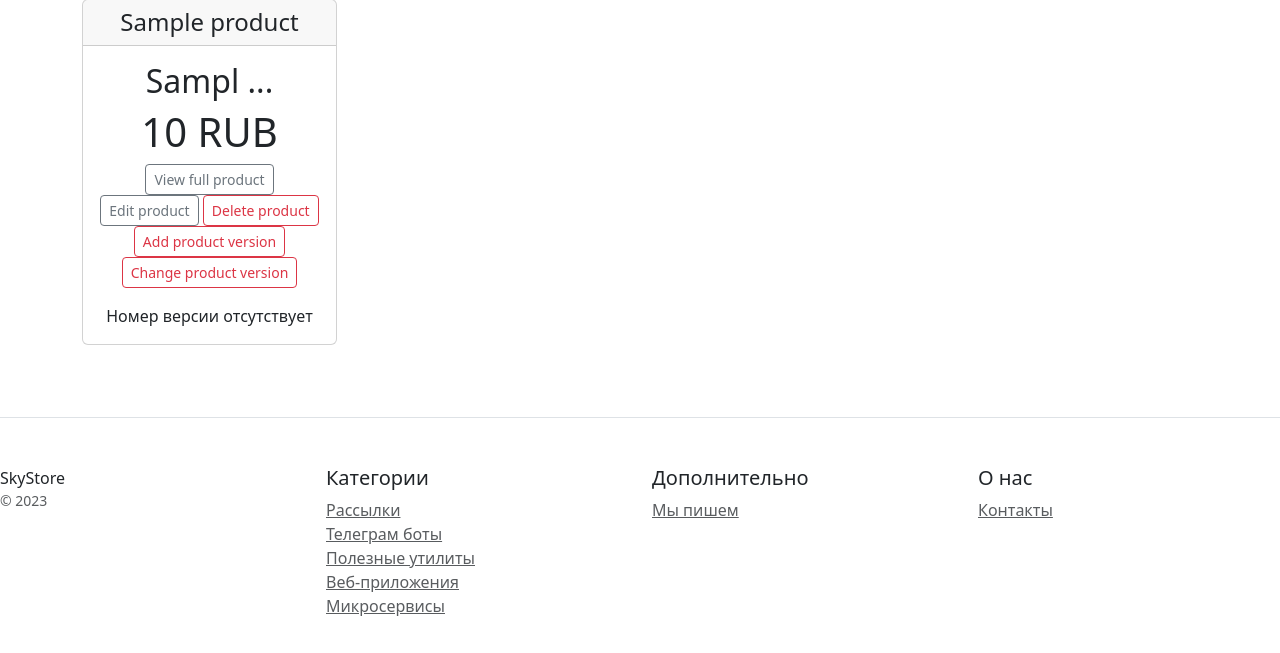
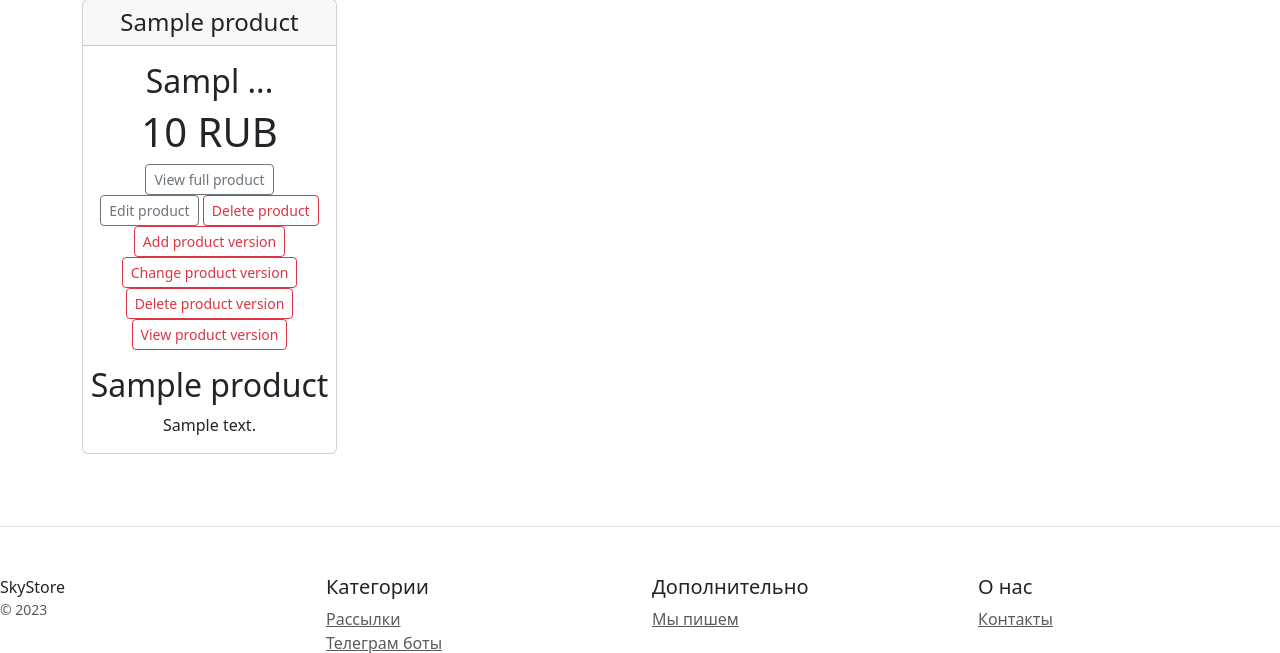
Before and after one commit to kooken/catalog, a Django app: page / in a window 1280 px wide. Shown: the part 258-911 px from the top of the page. Before the commit the page ends 874 px from the top, so only its background shows below. Run offline with Django 5.2, Linux system fonts and the light colour scheme; tables that the repository leaves empty hold one stand-in row (values such as "Sample post"); data that the repository does not hold is empty.

Commit message:
trying to fix versions 1.0

```diff
--- a/main/templates/main/product_list.html
+++ b/main/templates/main/product_list.html
@@ -20,17 +20,21 @@
                    class="btn btn-sm btn-outline-secondary">Edit product</a>
                 <a href="{% url 'main:delete' object.pk %}"
                    class="btn btn-sm btn-outline-danger">Delete product</a>
-                <a href="{% url 'main:create_version' %}"
+                <a href="{% url 'main:create_version' object.pk %}"
                    class="btn btn-sm btn-outline-danger">Add product version</a>
                 <a href="{% url 'main:update_version' object.pk %}"
                    class="btn btn-sm btn-outline-danger">Change product version</a>
+                <a href="{% url 'main:delete_version' object.pk %}"
+                   class="btn btn-sm btn-outline-danger">Delete product version</a>
+                <a href="{% url 'main:version_detail' object.pk %}"
+                   class="btn btn-sm btn-outline-danger">View product version</a>
             </div>
             <div>
-                {% if object.version.exists %}
-                <p>Версия {{ object.version_name }}</p>
-                <p>Номер версии {{ object.version_no }}</p>
-                {% else %}
-                <p>Номер версии отсутствует</p>
+                <h2>{{ object.product_name }}</h2>
+                <p>{{ object.product_description }}</p>
+                {% if object.active_version %}
+                <p>Активная версия: {{ object.active_version.version_name }}</p>
+                <!-- Другие данные об активной версии, если необходимо -->
                 {% endif %}
             </div>
         </div>
--- a/main/urls.py
+++ b/main/urls.py
@@ -13,7 +13,8 @@ urlpatterns = [
     path('edit/<int:pk>/', ProductUpdateView.as_view(), name='edit'),
     path('delete/<int:pk>/', ProductDeleteView.as_view(), name='delete'),
     path('create/', ProductCreateView.as_view(), name='create'),
-    path('create_version/', VersionCreateView.as_view(), name='create_version'),
-    path('version/<int:pk>/update/', VersionUpdateView.as_view(), name='update_version'),
-    path('version/<int:pk>', VersionDetailView.as_view(), name='version_detail'),
+    path('create_version/<int:pk>/', VersionCreateView.as_view(), name='create_version'),
+    path('update_version/<int:pk>/', VersionUpdateView.as_view(), name='update_version'),
+    path('version_detail/<int:pk>', VersionDetailView.as_view(), name='version_detail'),
+    path('delete_version/<int:pk>', VersionDeleteView.as_view(), name='delete_version'),
 ]
--- a/main/views.py
+++ b/main/views.py
@@ -14,19 +14,46 @@ from main.models import Product, Version
 
 class ProductListView(ListView):
     model = Product
+    template_name = 'product_list.html'
 
-    def get_context_data(self,*args, **kwargs):
-        context_data = super().get_context_data(*args, **kwargs)
-        products = Product.objects.all()
+    def get_context_data(self, **kwargs):
+        context = super().get_context_data(**kwargs)
+        products = context['object_list']  # Получаем список продуктов из контекста
 
+        # Для каждого продукта получаем данные об активной версии
         for product in products:
-            versions = Version.objects.filter(product=product)
-            active_version = versions.filter(active_version=True)
-            if active_version:
-                product.version_name = active_version.last().version_name
-                product.version_no = active_version.last().version_no
-        context_data['object_list'] = products
-        return context_data
+            active_version = product.version.filter(active_version=True).first()
+            # Добавляем информацию об активной версии в контекст для каждого продукта
+            product.active_version = active_version
+
+        return context
+
+# class ProductListView(ListView):
+#     model = Product
+#
+#
+#     def get_context_data(self, **kwargs):
+#         context = super().get_context_data(**kwargs)
+#         # Получаем объект Product, который отображается на странице
+#         product = self.get_object()
+#         # Получаем связанную с продуктом активную версию
+#         active_version = Version.objects.filter(product=product, active_version=True).first()
+#         # Добавляем информацию о версии в контекст страницы
+#         context['active_version'] = active_version
+#         return context
+
+    # def get_context_data(self,*args, **kwargs):
+    #     context_data = super().get_context_data(*args, **kwargs)
+    #     products = Product.objects.all()
+    #
+    #     for product in products:
+    #         versions = Version.objects.filter(product=product)
+    #         active_version = versions.filter(active_version=True)
+    #         if active_version:
+    #             product.version_name = active_version.last().version_name
+    #             product.version_no = active_version.last().version_no
+    #     context_data['object_list'] = products
+    #     return context_data
 
 # class ProductListView(ListView):
 #     model = Product
@@ -164,4 +191,4 @@ class VersionDetailView(DetailView):
 
 class VersionDeleteView(DeleteView):
     model = Version
-    success_url = reverse_lazy('catalog:versions')
+    success_url = reverse_lazy('main:index')
```
Also changed, not shown: blogg/views.py (+4 -4 lines).
